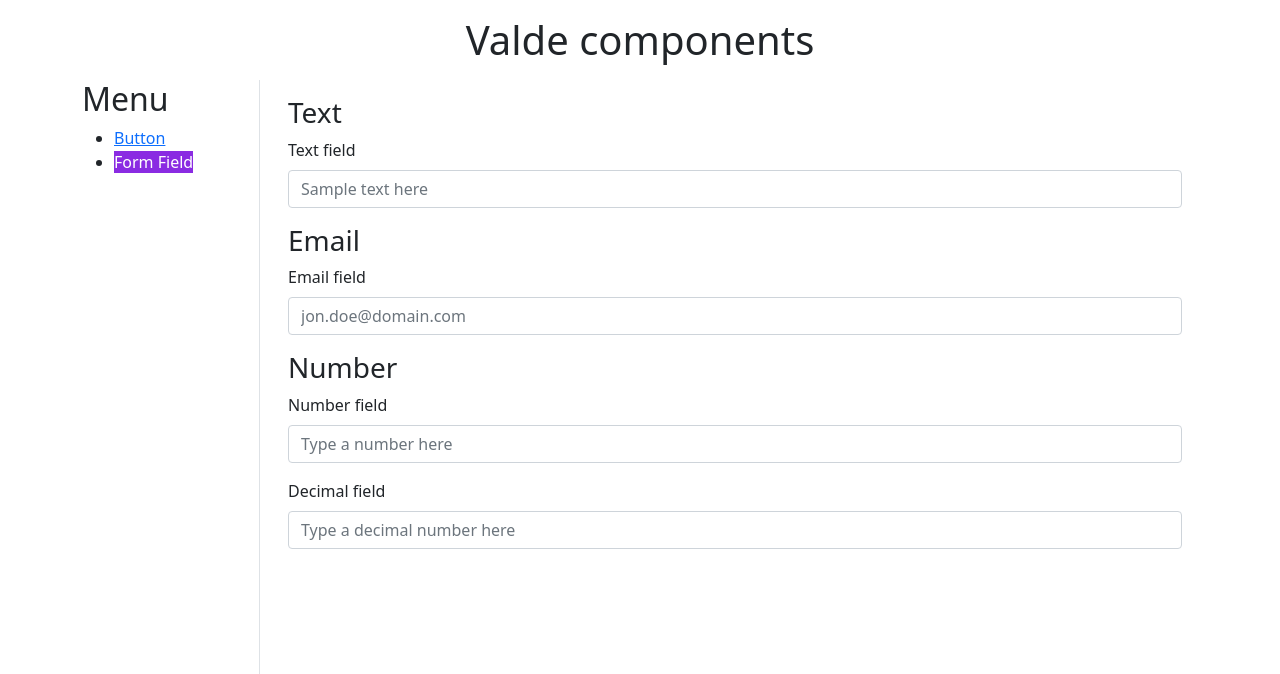
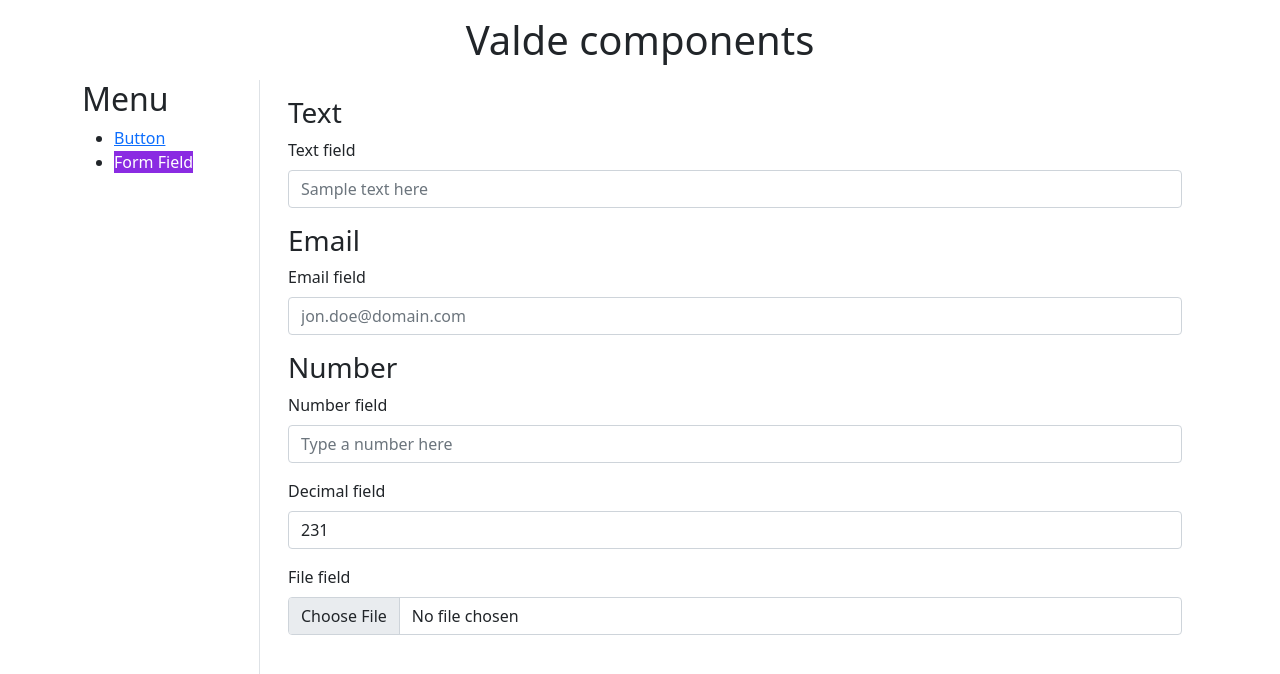
Before and after one commit to jmorenovalde/valde-components, an Angular app: page /form-field in a window 1280 px wide. Shown: the top 674 px of the page. Built offline with nearby package versions, Linux system fonts and the light colour scheme.

Commit message:
add keyup ESC to restore value

```diff
--- a/src/app/pages/form-field/form-field.component.html
+++ b/src/app/pages/form-field/form-field.component.html
@@ -2,7 +2,7 @@
   <h3>Text</h3>
   <form id="textForm">
     <app-valde-form-field
-      id="textField"
+      [id]="'textField'"
       label="Text field"
       placeholder="Sample text here"
     ></app-valde-form-field>
@@ -10,7 +10,7 @@
   <h3>Email</h3>
   <form id="emailForm">
     <app-valde-form-field
-      id="emailField"
+      [id]="'emailField'"
       label="Email field"
       placeholder="jon.doe@domain.com"
       type="email"
@@ -19,17 +19,25 @@
   <h3>Number</h3>
   <form id="numberForm">
     <app-valde-form-field
-      id="numberField"
+      [id]="'numberField'"
       label="Number field"
       placeholder="Type a number here"
       type="number"
     ></app-valde-form-field>
     <app-valde-form-field
-      id="numberField2"
+      [id]="'numberField2'"
       label="Decimal field"
       placeholder="Type a decimal number here"
       [step]="0.1"
       type="number"
+      value="231"
+    ></app-valde-form-field>
+    <app-valde-form-field
+      [id]="'fileField'"
+      label="File field"
+      placeholder="Select a file"
+      [step]="0.1"
+      type="file"
     ></app-valde-form-field>
   </form>
 </div>
--- a/src/app/shared/components/valde-form-field/valde-form-field.component.html
+++ b/src/app/shared/components/valde-form-field/valde-form-field.component.html
@@ -5,11 +5,15 @@
       autocomplete="false"
       class="form-control"
       [disabled]="disabled"
+      [id]="id"
+      [max]="max"
+      [min]="min"
+      [placeholder]="placeholder"
       [readonly]="readonly"
-      [id]="id"
-      [placeholder]="placeholder"
       [step]="step"
       [type]="type"
+      [value]="valueToShow"
+      (keyup)="onKeyupNumbers($event)"
     />
   </ng-container>
 </div>
@@ -19,9 +23,11 @@
     autocomplete="false"
     class="form-control"
     [disabled]="disabled"
-    [readonly]="readonly"
     [id]="id"
     [placeholder]="placeholder"
+    [readonly]="readonly"
     [type]="type"
+    [value]="valueToShow"
+    (keyup)="onKeyup($event)"
   />
 </ng-template>
--- a/src/app/shared/components/valde-form-field/valde-form-field.component.ts
+++ b/src/app/shared/components/valde-form-field/valde-form-field.component.ts
@@ -1,11 +1,11 @@
-import { Component, Input } from '@angular/core';
+import { Component, Input, OnChanges, SimpleChanges } from '@angular/core';
 
 @Component({
   selector: 'app-valde-form-field',
   templateUrl: './valde-form-field.component.html',
   styleUrls: ['./valde-form-field.component.scss'],
 })
-export class ValdeFormFieldComponent {
+export class ValdeFormFieldComponent implements OnChanges {
   /**
    * This property indicate if the field is disabled or not.
    */
@@ -15,22 +15,40 @@ export class ValdeFormFieldComponent {
    * The identificator of the field
    * @required
    */
-  @Input() id = '';
+  @Input() id!: string;
   /**
    * The identification text of the field
    */
   @Input() label = 'Label';
 
   /**
+   * This input is only used if the component is type number, that indicates the min value.
+   */
+  @Input() min = Number.MIN_SAFE_INTEGER;
+
+  /**
+   * This input is only used if the component is type number, that indicates the maximun value.
+   */
+  @Input() max = Number.MAX_SAFE_INTEGER;
+
+  /**
    * Text to show when the field is empty.
    */
-  @Input() placeholder = '';
+  @Input() placeholder!: string;
 
   /**
    * This property indicate if the field is readonly or not.
    */
   @Input() readonly = false;
 
+  /**
+   * This input is only used if the component is type number, that indicates the step of the spin.
+   */
+  @Input() step = 1;
+
+  /**
+   * The type of the input.
+   */
   @Input() type:
     | 'text'
     | 'number'
@@ -45,8 +63,57 @@ export class ValdeFormFieldComponent {
     | 'url'
     | 'datetime-local' = 'text';
 
-  /**
-   * This input is only used if the component is type number, that indicates te step of the spin.
-   */
-  @Input() step = 1;
+  @Input() value!: unknown;
+
+  private isValid = true;
+  public valueToShow: any = '';
+  public valueOld: any = '';
+  public valueTemporal: any = '';
+
+  ngOnChanges(changes: SimpleChanges): void {
+    const { value } = changes;
+
+    if (value?.currentValue) {
+      this.valueToShow = value.currentValue;
+      this.valueOld = value.currentValue;
+    }
+  }
+
+  onKeyupNumbers(event: KeyboardEvent): void {
+    if (this.isEscPressed(event)) {
+      this.restoreValues();
+    } else {
+      const target = event.target as HTMLInputElement;
+      this.isValid = target?.validity?.valid;
+      if (this.isValid) {
+        this.valueTemporal = target.valueAsNumber;
+        this.valueToShow = target.valueAsNumber;
+      }
+    }
+  }
+
+  onKeyup(event: KeyboardEvent): void {
+    if (this.isEscPressed(event)) {
+      this.restoreValues();
+    } else {
+      const target = event.target as HTMLInputElement;
+      this.isValid = true;
+      this.valueTemporal = target.value;
+      this.valueToShow = target.value;
+    }
+    console.warn({
+      temporal: this.valueTemporal,
+      old: this.valueOld,
+      toShow: this.valueToShow,
+    });
+  }
+
+  private isEscPressed(event: KeyboardEvent): boolean {
+    return event?.code === 'Escape';
+  }
+
+  private restoreValues() {
+    this.valueToShow = this.valueOld;
+    this.valueTemporal = '';
+  }
 }
--- a/src/app/shared/components/valde-form-field/valde-form-field.module.ts
+++ b/src/app/shared/components/valde-form-field/valde-form-field.module.ts
@@ -1,10 +1,11 @@
 import { NgModule } from '@angular/core';
 import { CommonModule } from '@angular/common';
 import { ValdeFormFieldComponent } from './valde-form-field.component';
+import { FormsModule } from '@angular/forms';
 
 @NgModule({
   declarations: [ValdeFormFieldComponent],
   exports: [ValdeFormFieldComponent],
-  imports: [CommonModule],
+  imports: [CommonModule, FormsModule],
 })
 export class ValdeFormFieldModule {}
```
Also changed, not shown: 1 other file (tests, documents, lock files or other folders).
